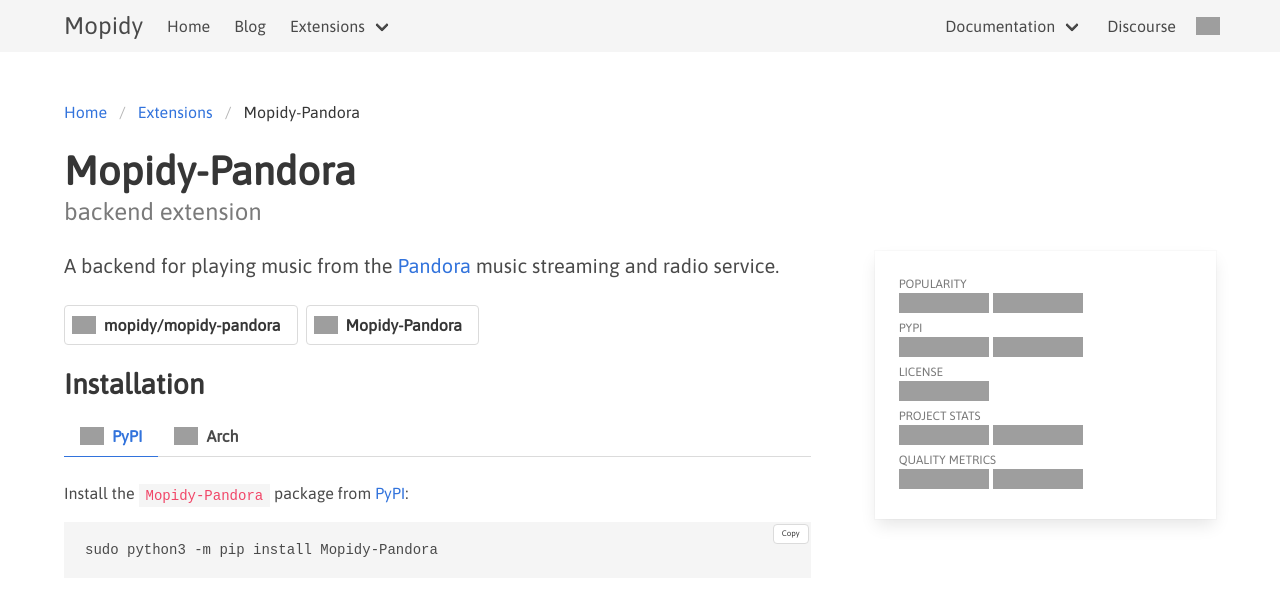
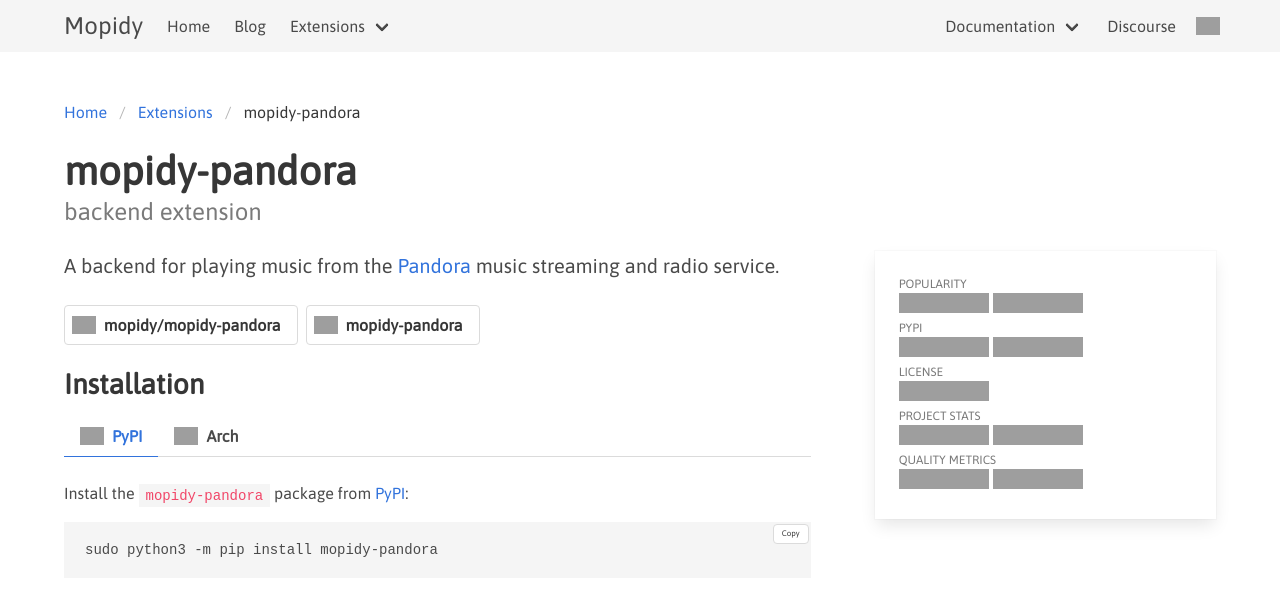
Before and after one commit to mopidy/website, a Jekyll site: the page built from _ext/pandora.md, in a window 1280 px wide, cut to the strip 0-646 px from the top of the page. Shown: the top 596 px of the strip. Built offline with Jekyll 4.4.1, drawn with Linux system fonts in a browser that asks for light colours; part of the change alters nothing that is shown; grey boxes are pictures that could not be loaded.

```diff
--- a/_ext/pandora.md
+++ b/_ext/pandora.md
@@ -1,12 +1,12 @@
 ---
-title: Mopidy-Pandora
+title: mopidy-pandora
 type: backend
 dev:
   github: mopidy/mopidy-pandora
-  circleci: true
+  github_actions: true
   codecov: true
 dist:
-  pypi: Mopidy-Pandora
+  pypi: mopidy-pandora
   arch-aur: mopidy-pandora
 ---
 
```
